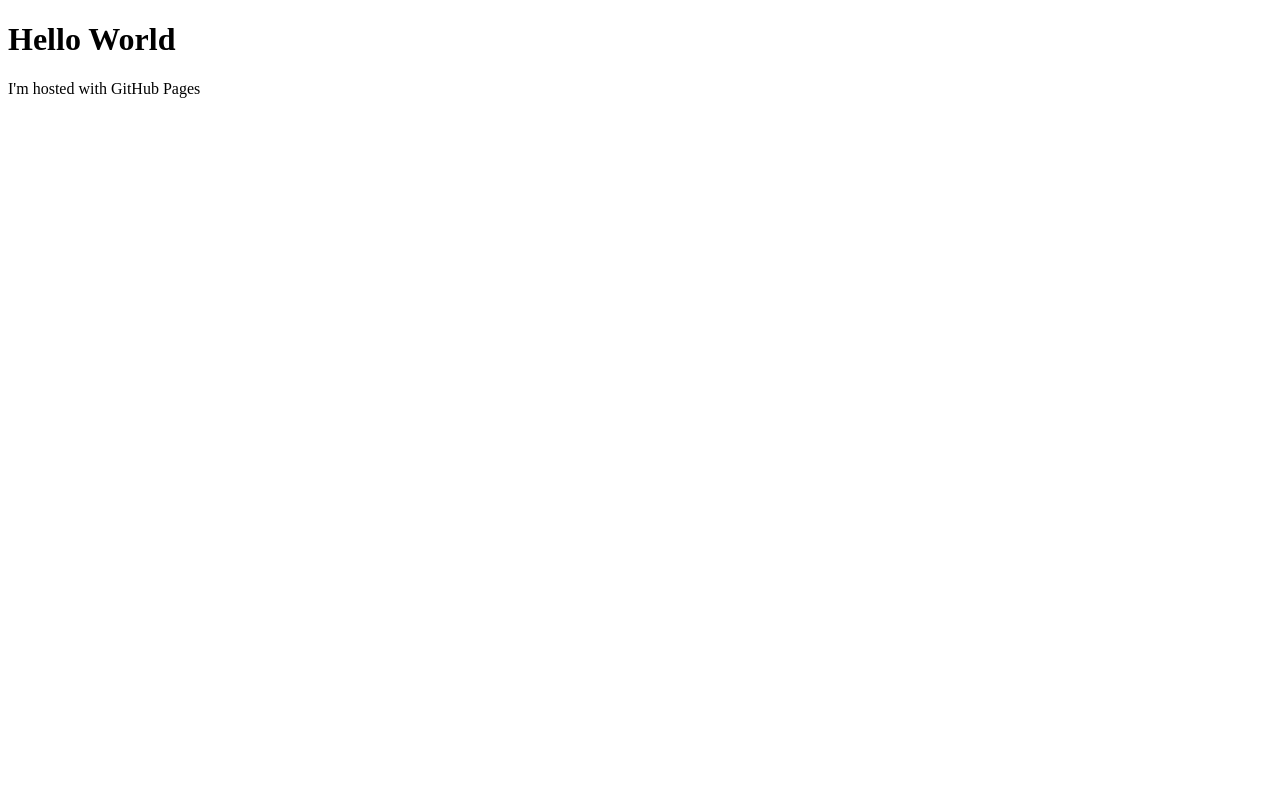
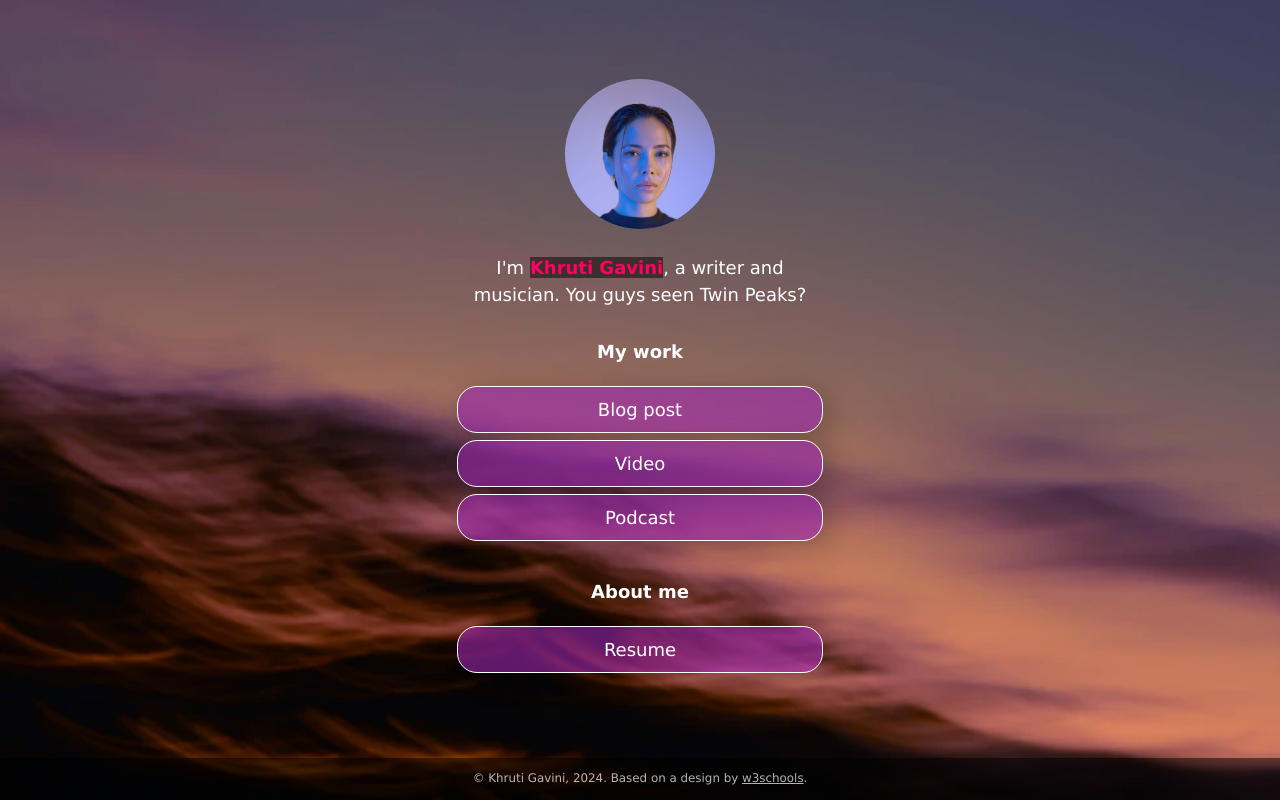
Before and after one commit to gavinikb/gavinikb.github.io, a plain HTML site: page index.html in a window 1280 px wide. Drawn offline with Linux system fonts and the light colour scheme.

Commit message:
added website template

```diff
--- /dev/null
+++ b/css/style.css
@@ -0,0 +1,231 @@
+:root {
+    --primaryText: #fff;
+    --secondaryText: #ff015e;
+    --primary: rgba(156, 39, 176, .60);
+    --secondary: rgba(255, 1, 94, .60);
+    --buttonHover: rgba(156, 39, 176, .40);
+    --smallButtonHover: rgba(0, 0, 0, .25);
+}
+
+html {
+    box-sizing: border-box;
+    /* keeps button boxes within phone screen width */
+    -ms-text-size-adjust: 100%;
+    -webkit-text-size-adjust: 100%;
+    height: 100%;
+}
+
+*,
+*:before,
+*:after {
+    box-sizing: inherit;
+}
+
+body {
+    margin: 0;
+    min-height: 100%;
+    /* The image used for the site background. Try changing skyscape.jpg to stars.jpg. Put a replacement photo in the images folder and, in line 21 below, replace skyscape.jpg with yourbackgroundfilename.jpg */
+    /* The linear gradient darkens the image, like putting a sunglasses lens on top of it. If you want to darken the image even more, change 0.1 (both times) to 0.3 or higher */
+    background: linear-gradient(rgba(0, 0, 0, 0.1), rgba(0, 0, 0, 0.1)), url(../images/skyscape.jpg);
+    /* Prevents the browser from repeating or "tiling" the background image */
+    background-repeat: no-repeat;
+    background-position: center;
+    /* Freezes the image so that even the content scrolls down, the background stays put */
+    background-attachment: fixed;
+    /* Resizes the background image to cover the entire container */
+    background-size: cover;
+    font-family: Futura, Verdana, sans-serif;
+    line-height: 1.5;
+    font-size: 18px;
+    display: flex;
+    flex-direction: column;
+    justify-content: space-around;
+    align-items: center;
+}
+
+h1 {
+    font-size: 1em;
+}
+
+h2 {
+    font-size: 1em;
+    margin-bottom: 0;
+}
+
+img {
+    margin: .5em 1em;
+    /* border: 1px solid #ccc; */
+    border-radius: 50%;
+    height: 150px;
+    max-width: 100%;
+    object-fit: cover;
+    /* Resizes the image to cover the entire container */
+}
+
+.container {
+    text-align: center;
+    width: 100%;
+    padding: 0;
+    margin-right: auto;
+    margin-left: auto;
+    flex: 1;
+    display: flex;
+    flex-direction: column;
+    justify-content: center;
+}
+
+.image-container {
+    text-align: center;
+    width: 100%;
+}
+
+.main-text-color {
+    color: var(--primaryText);
+}
+
+.name {
+    color: var(--secondaryText);
+}
+
+.name strong {
+    background-color: rgba(0, 0, 0, 0.50);
+}
+
+.section-header {
+    padding-top: .5em;
+}
+
+.button,
+.intro,
+.links-container,
+.slidedown,
+.external-link {
+    width: 100%;
+    min-width: 50%;
+    padding: .5em 1em;
+    text-decoration: none;
+    color: inherit;
+    text-align: center;
+}
+
+.button, .external-link {
+    border: 1px solid var(--primaryText);
+    border-radius: 20px;
+    box-shadow: 7px 6px 28px 1px rgba(0, 0, 0, 0.24);
+    overflow: hidden;
+    white-space: nowrap;
+    display: inline-block;
+    background-color: var(--primary);
+    cursor: pointer;
+    transition: 0.2s all;
+}
+
+.button:not(.highlight) {
+    background-color: var(--primary);
+}
+
+@media (hover: hover) {
+    .button:hover { background-color: var(--buttonHover); }
+}
+
+.button.highlight {
+    background-color: var(--secondary);
+}
+
+.button:active, .external-link:active {
+    transform: scale(0.98);
+    /* Scaling button to 0.98 to its original size */
+    box-shadow: 3px 2px 22px 1px rgba(0, 0, 0, 0.24);
+    /* Lowering the shadow */
+}
+
+.intro {
+    margin: 0 auto;
+}
+
+.section {
+    margin-top: 1em;
+}
+
+.slidedown {
+    margin: 0 auto;
+    padding: 0;
+    -webkit-transition: height .4s ease;
+    -o-transition: height .4s ease;
+    transition: height .4s ease;
+    overflow: hidden;
+    height: 0;
+}
+
+.external-link {
+    border: 1px solid var(--primaryText);
+    border-radius: 20px;
+    background-color: transparent;
+    display: flex;
+    align-items: center;
+    justify-content: center;
+    padding: 0;
+    margin: .5em auto 1.5em auto;
+    text-decoration: none;
+    color: inherit;
+    height: 2em;
+    width: 6em;
+}
+
+.external-link:hover {
+    background-color: var(--smallButtonHover)
+}
+
+.description {
+    display: flex;
+    text-align: left;
+    flex-direction: column;
+    padding: 0 .6em;
+}
+
+.description > p {
+    margin: .5em 0;
+}
+
+.footer {
+  font-size: .66em;
+  background-color: rgba(0, 0, 0, .5);
+  color: rgba(225, 225, 225, .8);
+  text-decoration: none;
+  width: 100%;
+  min-height: 3em;
+  display: flex;
+  align-items: center;
+  justify-content: center;
+  position: relative;
+}
+
+.footer a {
+    color: inherit;
+}
+
+/* Media queries allow you to change style properties according to the screen width. In this case, if the screen is AT LEAST 540 pixels wide (bigger than a standard phone), the .container resizes to 540 pixels and the buttons and intro resize to 85% of the container width */
+@media (min-width: 540px) {
+    .container {
+        max-width: 540px;
+    }
+
+    .button,
+    .intro,
+    .slidedown {
+        width: 85%;
+    }
+}
+
+/* If the screen is AT LEAST 768 pixels wide (standard tablet or larger), the .container resizes to 750 pixels and the buttons and intro resize to 40% of the container width */
+@media (min-width: 768px) {
+    .container {
+        max-width: 768px;
+    }
+
+    .button,
+    .intro,
+    .slidedown {
+        width: 40%;
+    }
+}
--- a/index.html
+++ b/index.html
@@ -1,7 +1,74 @@
 <!DOCTYPE html>
-<html>
-    <body>
-        <h1>Hello World</h1>
-        <p>I'm hosted with GitHub Pages</p>
-    </body>
+<!-- This page is adapted from w3schools "How to make a link tree website https://www.w3schools.com/howto/howto_website_create_linktree.asp" -->
+<html lang="en">
+
+<head>
+  <meta charset="utf-8" />
+  <meta name="viewport" content="width=device-width, initial-scale=1" />
+  <!-- Add your name below -->
+  <title>Khruti Gavini</title>
+  <link rel="stylesheet" href="css/style.css">
+</head>
+
+<body class="main-text-color">
+  <!-- Content container. Everything except footer goes here -->
+  <div class="container">
+    <!-- Image and name container. Put your replacement photo—which you should crop to be square—in the images folder, then change the source attribute to images/yourportraitfilename.jpg. This path says, "Look in the images folder for yourportraitfilename.jpg." Be sure to change the alt text, too. -->
+    <div class="image-container">
+      <img src="images/portrait.jpg" alt="Photo by Art Hauntington">
+    </div>
+    <div class="intro">
+      I'm <span class="name"><strong>Khruti Gavini</strong></span>, a writer and musician. You guys seen Twin Peaks?
+    </div>
+    <div class="section-header">
+      <h1>My work</h1>
+    </div>
+    <!-- Replace the # inside of the href="#" with your links. -->
+    <div class="links-container">
+      <div class="button toggle">Blog post</div>
+      <div class="slidedown">
+        <div class="description">
+          <h2>Blog post title</h2>
+          <p>Here, add a short but appealing description of your blog post.</p>
+          <a href="#" class="external-link" target="_blank">Read</a>
+        </div>
+      </div>
+
+      <div class="button toggle">Video</div>
+      <div class="slidedown">
+        <div class="description">
+          <h2>Video title</h2>
+          <p>Add a short but appealing description of your video.</p>
+          <a href="#" class="external-link" target="_blank">Watch</a>
+        </div>
+      </div>
+
+      <div class="button toggle">Podcast</div>
+      <div class="slidedown">
+        <div class="description">
+          <h2>Podcast title</h2>
+          <p>Add a short but appealing description of your podcast</p>
+          <a href="#" class="external-link" target="_blank">Listen</a>
+        </div>
+      </div>
+    </div>
+
+    <!-- Replace # with PDF from Google Docs, or replace the entire section with whatever you want. Or delete it! Or add another section below it!-->
+    <div class="section-header">
+      <h1>About me</h1>
+    </div>
+
+    <div class="links-container">
+      <a href="https://drive.google.com" class="button" target="_blank">Resume</a>
+    </div>
+
+  </div>
+  <div class="footer">
+    <p>© Khruti Gavini, 2024. Based on a design by <a
+        href="https://www.w3schools.com/howto/howto_website_create_linktree.asp" target="_blank">w3schools</a>.
+    </p>
+  </div>
+  <script type="text/javascript" src="js/slider.js"></script>
+</body>
+
 </html>
--- /dev/null
+++ b/js/slider.js
@@ -0,0 +1,19 @@
+document.addEventListener("DOMContentLoaded", () => {
+  const a = document.querySelectorAll(".toggle");
+  a.forEach((e) => {
+    e.addEventListener("click", function () {
+      let slider = this.nextElementSibling;
+      if (slider.style.height) {
+        slider.style.height = null;
+        e.classList.remove("highlight");
+      } else {
+        document.querySelectorAll(".toggle.highlight").forEach((f) => {
+          f.classList.remove("highlight");
+          f.nextElementSibling.style.height = null;
+        });
+        e.classList.add("highlight");
+        slider.style.height = slider.scrollHeight + "px";
+      }
+    })
+  })
+})
```
Also changed, not shown: images/portrait.jpg (added), images/skyscape.jpg (added), images/stars.jpg (added), 1 other file.
